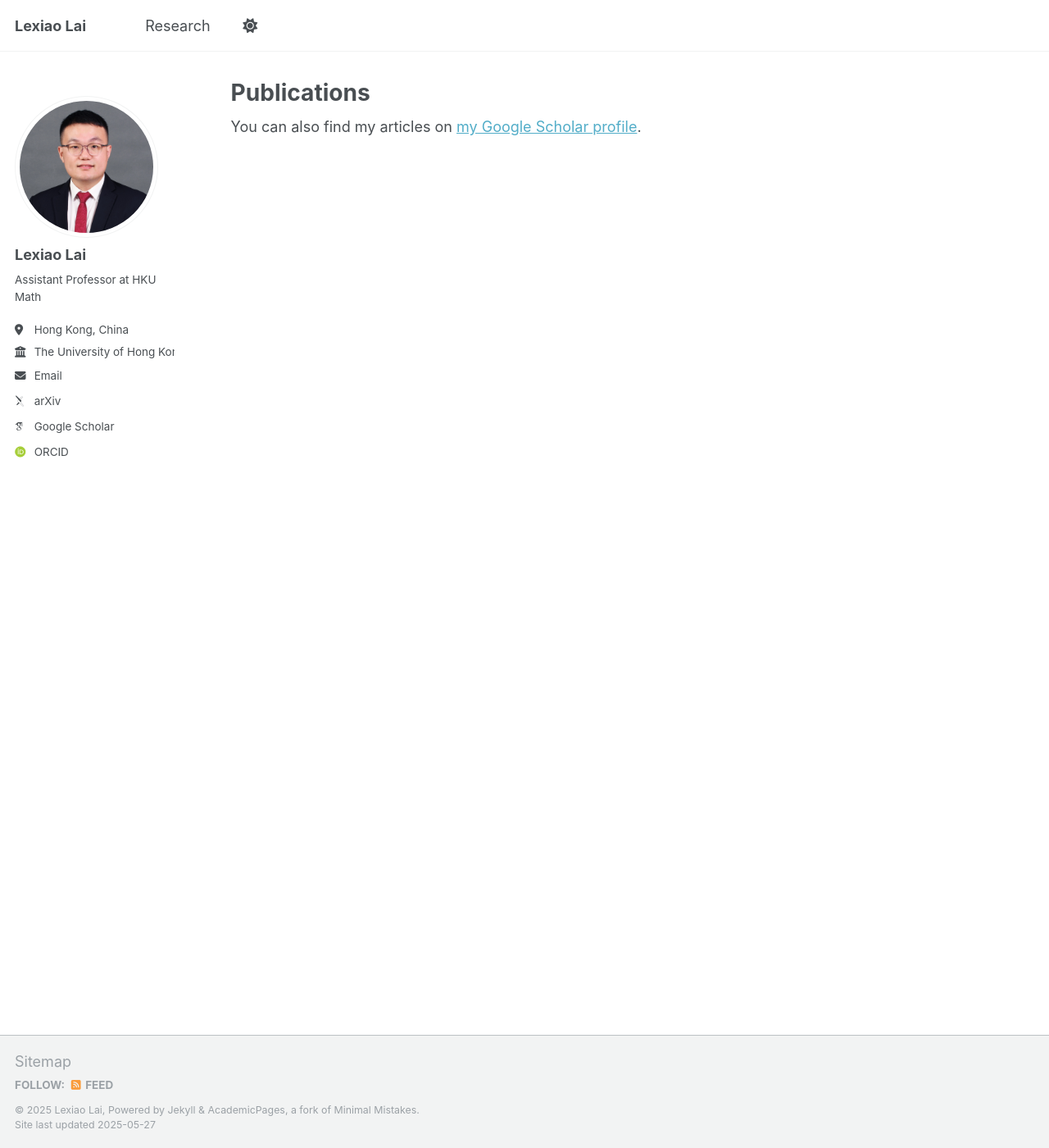
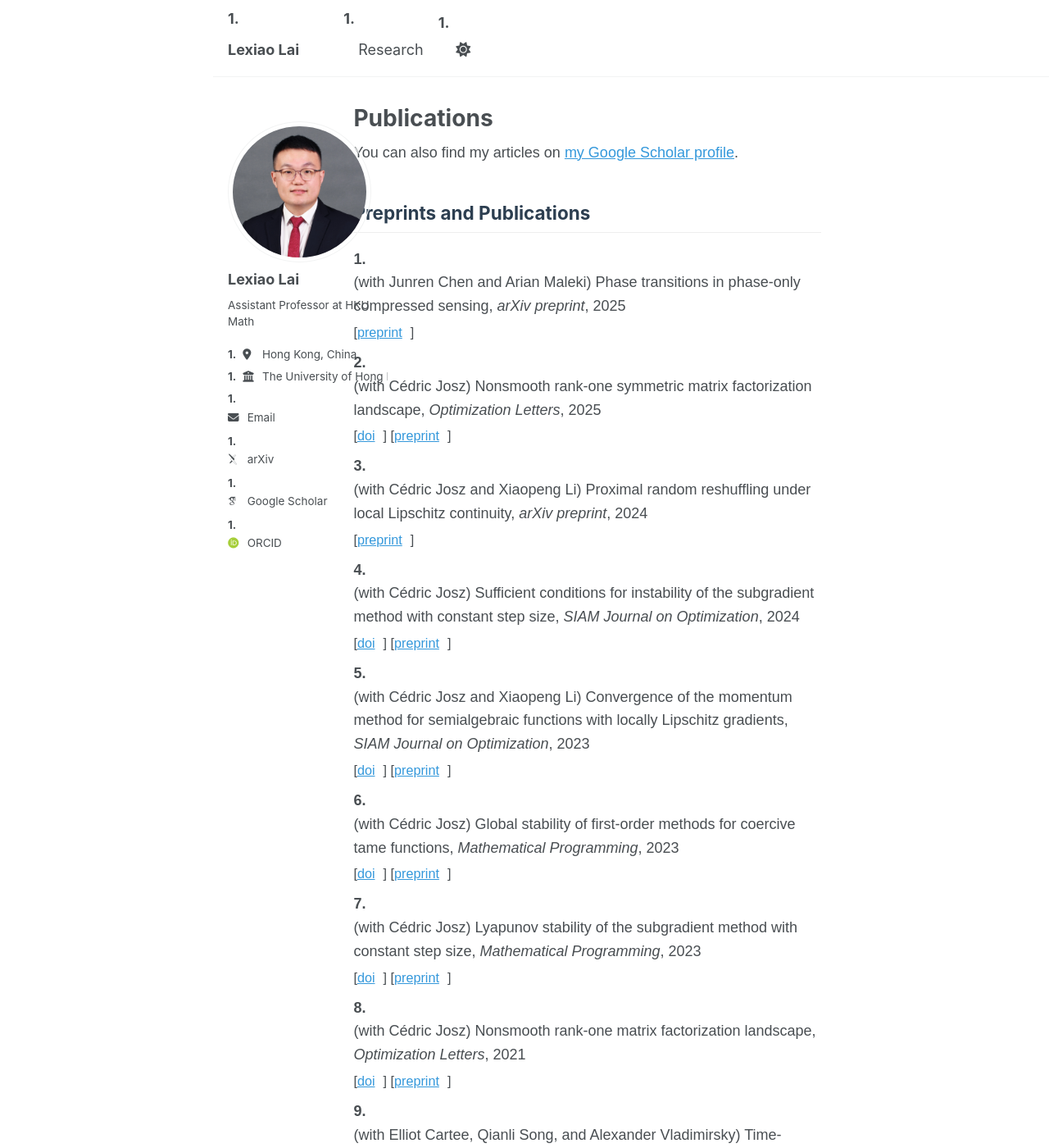
Before and after one commit to LexiaoLai/Lexiaolai.github.io, a Jekyll site: the page built from _pages/publications.html, in a window 1280 px wide and 1400 px high. Shown: the whole window at 82% size. Built offline with Jekyll 4.4.1, drawn with Linux system fonts in a browser that asks for light colours; some web fonts are replaced; some of the changed text lies outside the part shown.

Commit message:
Update publications.html

```diff
--- a/_pages/publications.html
+++ b/_pages/publications.html
@@ -11,23 +11,93 @@ author_profile: true
 
 {% include base_path %}
 
-<!-- New style rendering if publication categories are defined -->
-{% if site.publication_category %}
-  {% for category in site.publication_category  %}
-    {% assign title_shown = false %}
-    {% for post in site.publications reversed %}
-      {% if post.category != category[0] %}
-        {% continue %}
-      {% endif %}
-      {% unless title_shown %}
-        <h2>{{ category[1].title }}</h2><hr />
-        {% assign title_shown = true %}
-      {% endunless %}
-      {% include archive-single.html %}
-    {% endfor %}
-  {% endfor %}
-{% else %}
-  {% for post in site.publications reversed %}
-    {% include archive-single.html %}
-  {% endfor %}
-{% endif %}
+<head>
+    <meta charset="UTF-8">
+    <meta name="viewport" content="width=device-width, initial-scale=1.0">
+    <title>Preprints and Publications</title>
+    <style>
+        body {
+            font-family: Arial, sans-serif;
+            line-height: 1.6;
+            max-width: 800px;
+            margin: 0 auto;
+            padding: 20px;
+        }
+        h2 {
+            color: #2c3e50;
+            border-bottom: 1px solid #eee;
+            padding-bottom: 10px;
+        }
+        ol {
+            counter-reset: item;
+            padding-left: 0;
+        }
+        li {
+            display: block;
+            margin-bottom: 15px;
+        }
+        li:before {
+            content: counter(item) ".";
+            counter-increment: item;
+            font-weight: bold;
+            margin-right: 8px;
+        }
+        a {
+            color: #3498db;
+            text-decoration: none;
+        }
+        a:hover {
+            text-decoration: underline;
+        }
+        .publication {
+            margin-bottom: 5px;
+        }
+        .links {
+            font-size: 0.9em;
+        }
+        .links a {
+            margin-right: 10px;
+        }
+    </style>
+</head>
+<body>
+    <h2>Preprints and Publications</h2>
+    <ol>
+        <li>
+            <div class="publication">(with Junren Chen and Arian Maleki) Phase transitions in phase-only compressed sensing, <em>arXiv preprint</em>, 2025</div>
+            <div class="links">[<a href="https://arxiv.org/abs/2501.11905">preprint</a>]</div>
+        </li>
+        <li>
+            <div class="publication">(with Cédric Josz) Nonsmooth rank-one symmetric matrix factorization landscape, <em>Optimization Letters</em>, 2025</div>
+            <div class="links">[<a href="https://link.springer.com/article/10.1007/s11590-025-02195-4">doi</a>] [<a href="https://arxiv.org/abs/2410.17487">preprint</a>]</div>
+        </li>
+        <li>
+            <div class="publication">(with Cédric Josz and Xiaopeng Li) Proximal random reshuffling under local Lipschitz continuity, <em>arXiv preprint</em>, 2024</div>
+            <div class="links">[<a href="https://arxiv.org/abs/2408.07182">preprint</a>]</div>
+        </li>
+        <li>
+            <div class="publication">(with Cédric Josz) Sufficient conditions for instability of the subgradient method with constant step size, <em>SIAM Journal on Optimization</em>, 2024</div>
+            <div class="links">[<a href="https://epubs.siam.org/doi/abs/10.1137/22M1535723">doi</a>] [<a href="https://arxiv.org/abs/2211.14852">preprint</a>]</div>
+        </li>
+        <li>
+            <div class="publication">(with Cédric Josz and Xiaopeng Li) Convergence of the momentum method for semialgebraic functions with locally Lipschitz gradients, <em>SIAM Journal on Optimization</em>, 2023</div>
+            <div class="links">[<a href="https://epubs.siam.org/doi/10.1137/23M1545720">doi</a>] [<a href="https://arxiv.org/abs/2307.03331">preprint</a>]</div>
+        </li>
+        <li>
+            <div class="publication">(with Cédric Josz) Global stability of first-order methods for coercive tame functions, <em>Mathematical Programming</em>, 2023</div>
+            <div class="links">[<a href="https://link.springer.com/article/10.1007/s10107-023-02020-9">doi</a>] [<a href="https://arxiv.org/abs/2308.00899">preprint</a>]</div>
+        </li>
+        <li>
+            <div class="publication">(with Cédric Josz) Lyapunov stability of the subgradient method with constant step size, <em>Mathematical Programming</em>, 2023</div>
+            <div class="links">[<a href="https://doi.org/10.1007/s10107-023-01936-6">doi</a>] [<a href="https://arxiv.org/abs/2211.14850">preprint</a>]</div>
+        </li>
+        <li>
+            <div class="publication">(with Cédric Josz) Nonsmooth rank-one matrix factorization landscape, <em>Optimization Letters</em>, 2021</div>
+            <div class="links">[<a href="https://doi.org/10.1007/s11590-021-01819-9">doi</a>] [<a href="https://arxiv.org/abs/2211.14848">preprint</a>]</div>
+        </li>
+        <li>
+            <div class="publication">(with Elliot Cartee, Qianli Song, and Alexander Vladimirsky) Time-dependent surveillance-evasion games, <em>58th IEEE Conference on Decision and Control</em>, 2019</div>
+            <div class="links">[<a href="https://eikonal-equation.github.io/TimeDependent_SEG/">website</a>] [<a href="https://ieeexplore-ieee-org.ezproxy.cul.columbia.edu/document/9029329">doi</a>] [<a href="https://arxiv.org/abs/1903.01332">preprint</a>]</div>
+        </li>
+    </ol>
+</body>
```
